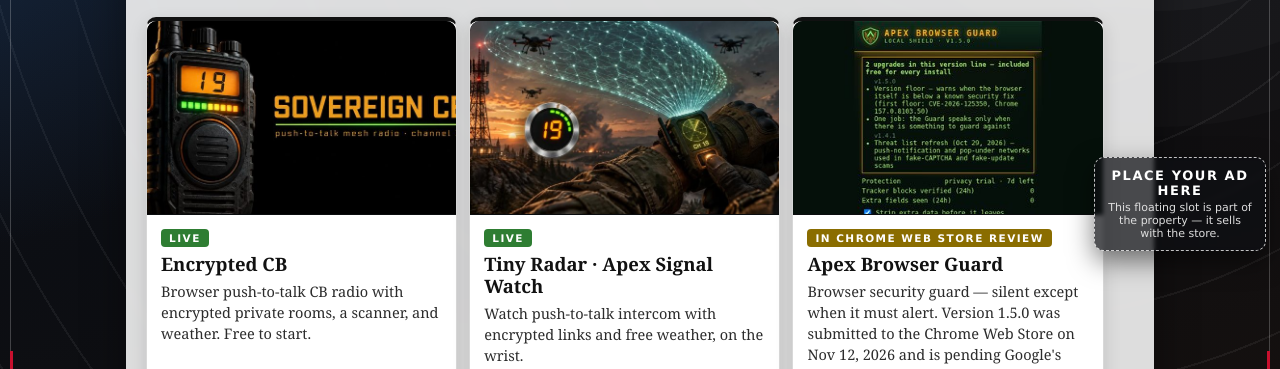
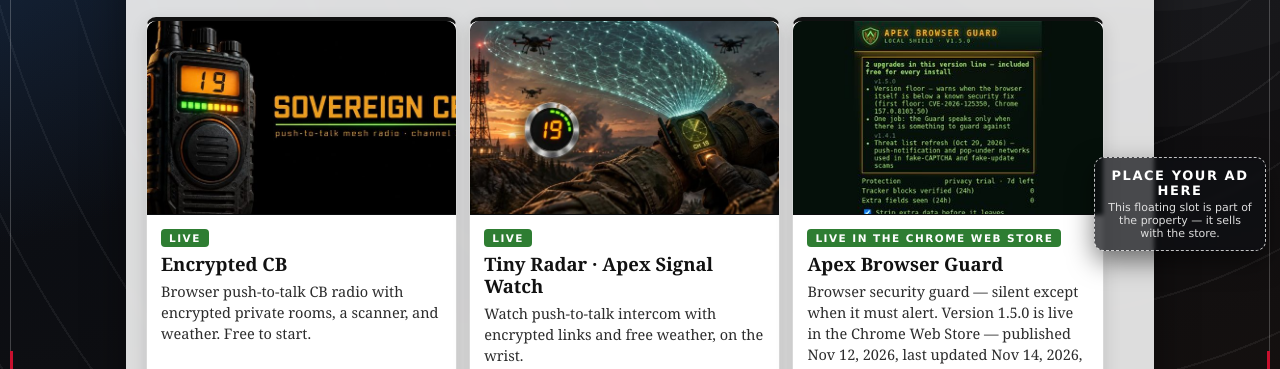
Before and after one commit to apex74-create/apexairsolutions-shop, a plain HTML site: page index.html in a window 1280 px wide. Shown: the part 417-786 px from the top of the page. Drawn offline with Linux system fonts and the light colour scheme.

Commit message:
Writers Guild Pass 1: Guard status, classifieds tariff, comms-lot copy
- E-1: Apex Browser Guard is live in the Chrome Web Store (v1.5.0
  published Nov 12, 2026, last updated Nov 14, 2026, public — house
  developer-dashboard record, Nov 22). 'In review / pending' copy
  corrected to the record.
- E-2 (Auction hall index): classifieds tariff replaced with the
  owner's restated Nov 20 model — 99c for a one-time purchase-
  information request; $9.99/month to have the gate open for
  frequent purchasing. The per-deal tier line is out.
- E-8 (Auction comms lots, main hall): dated build-log narration
  stripped from the comms lots and replaced with plain sales copy
  (what it is, what it does, what it costs, where it is found).
  Prices and lot structure unchanged.

```diff
--- a/index.html
+++ b/index.html
@@ -69,11 +69,11 @@
       </article>
       <article class="tile">
         <figure class="art top"><img src="art/products/guard.jpg" alt="Apex Browser Guard — the extension's own Chrome Web Store screenshot, its popup as it ships" loading="lazy"></figure>
-        <span class="badge review">In Chrome Web Store review</span>
+        <span class="badge">Live in the Chrome Web Store</span>
         <h3>Apex Browser Guard</h3>
-        <p>Browser security guard — silent except when it must alert. Version 1.5.0 was submitted
-        to the Chrome Web Store on Nov 12, 2026 and is pending Google's review; it goes live the
-        day it passes.</p>
+        <p>Browser security guard — silent except when it must alert. Version 1.5.0 is live in
+        the Chrome Web Store — published Nov 12, 2026, last updated Nov 14, 2026, and open
+        to the public.</p>
         <p class="price">$9.99 lifetime</p>
       </article>
       <article class="tile">
```
